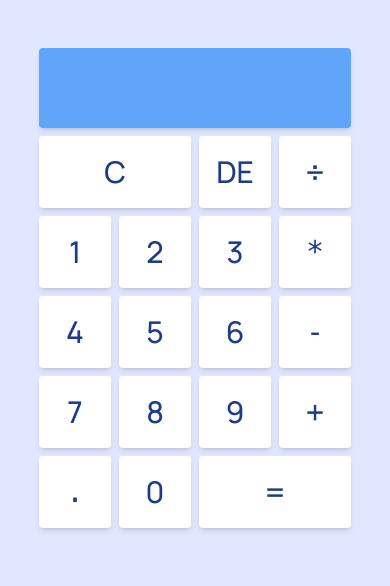
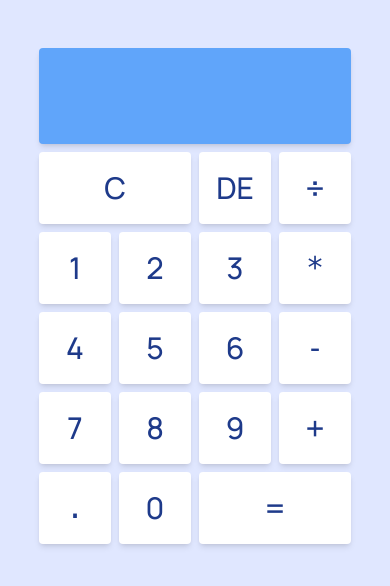
Before and after one commit to al-imam/calculator, a React (Vite) app: page / in a window 390 px wide. Shown: the top 586 px of the page. Built offline with nearby package versions, Linux system fonts and the light colour scheme.

Commit message:
Fix output section with changing issue

```diff
--- a/src/index.css
+++ b/src/index.css
@@ -6,7 +6,7 @@
 
 @layer components {
   .grid-template {
-    --output: 5.5rem;
+    --output: 6.25rem;
     --input: 5rem;
     grid-template: minmax(var(--output), auto) repeat(5, var(--input)) / repeat(
         4,
@@ -16,14 +16,14 @@
 
   @media only screen and (max-width: 25rem) {
     .grid-template {
-      --output: 5rem;
+      --output: 6rem;
       --input: 4.5rem;
     }
   }
 
   @media only screen and (max-width: 21.5rem) {
     .grid-template {
-      --output: 4rem;
+      --output: 6rem;
       --input: 3.5rem;
     }
   }
```
